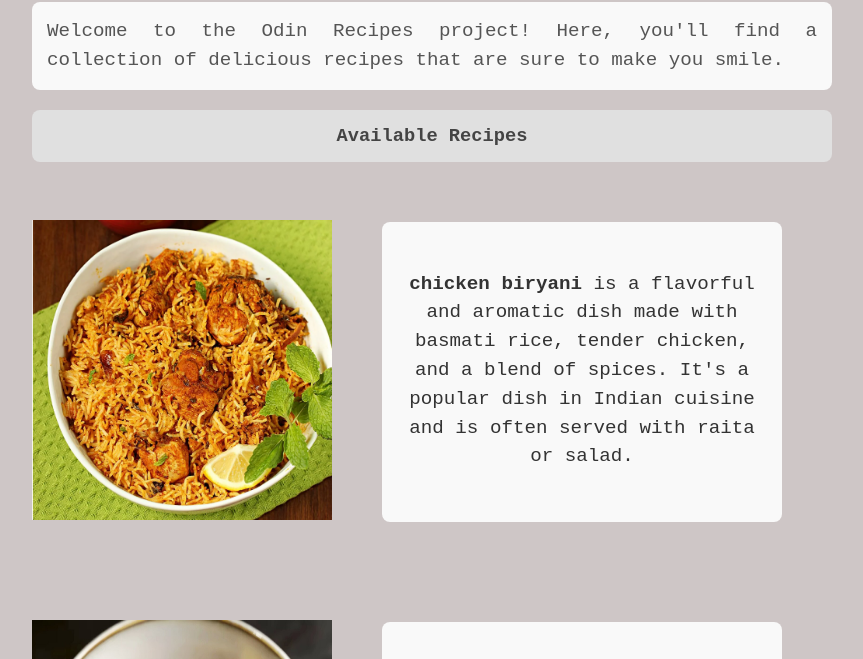
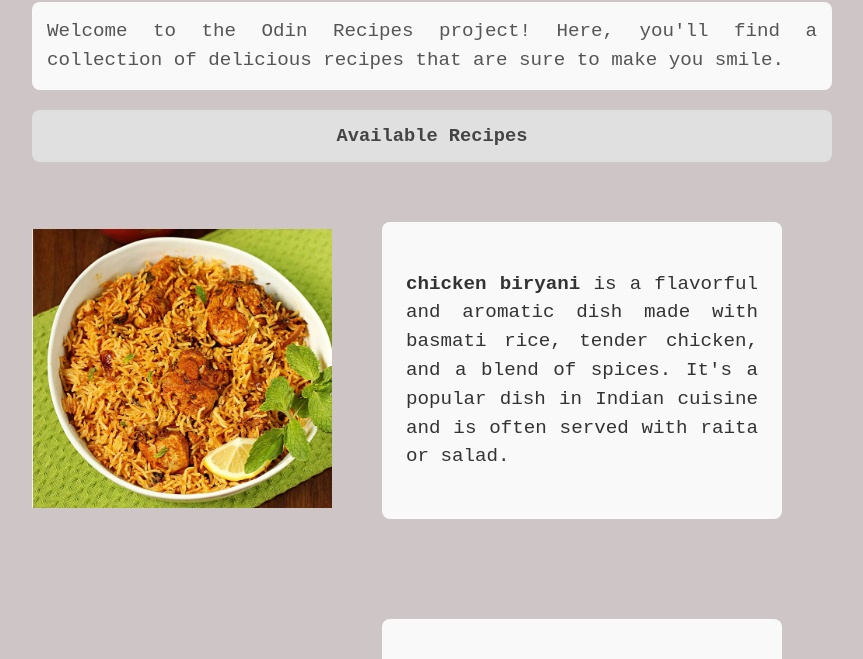
Before and after one commit to Kv-Ramana01/odin-recipes, a plain HTML site: page index.html in a window 1280 px wide. Shown: the part 75-734 px from the top of the page, without its empty margins (208-1071 px from the left). Drawn offline with Linux system fonts and the light colour scheme.

Commit message:
minor changes. fixed max height for description text. so that it doesn't overflow.

```diff
--- a/styleindex.css
+++ b/styleindex.css
@@ -53,8 +53,7 @@ ul{
 }
 
 img{
-    width: 300px;
-    height: 300px;
+    max-width: 300px;
     display: inline-block;
     transition: transform 0.3s ease;
 }
@@ -88,13 +87,12 @@ img:hover{
 }
 
 .item .desc{
-    display: inline-block;
-    width: 400px;
-    height: 300px;
-    margin-top: 40px;
-    margin-bottom: 40px;
+    font-size: 1.2em;
+    line-height: 1.5;
+    max-width: 400px;
+    margin: 40px auto;
     padding: 48px 24px;
-    text-align: center;
+    text-align: justify;
     font-family: 'Courier New', Courier, monospace;
     color: #333;
 }
```
